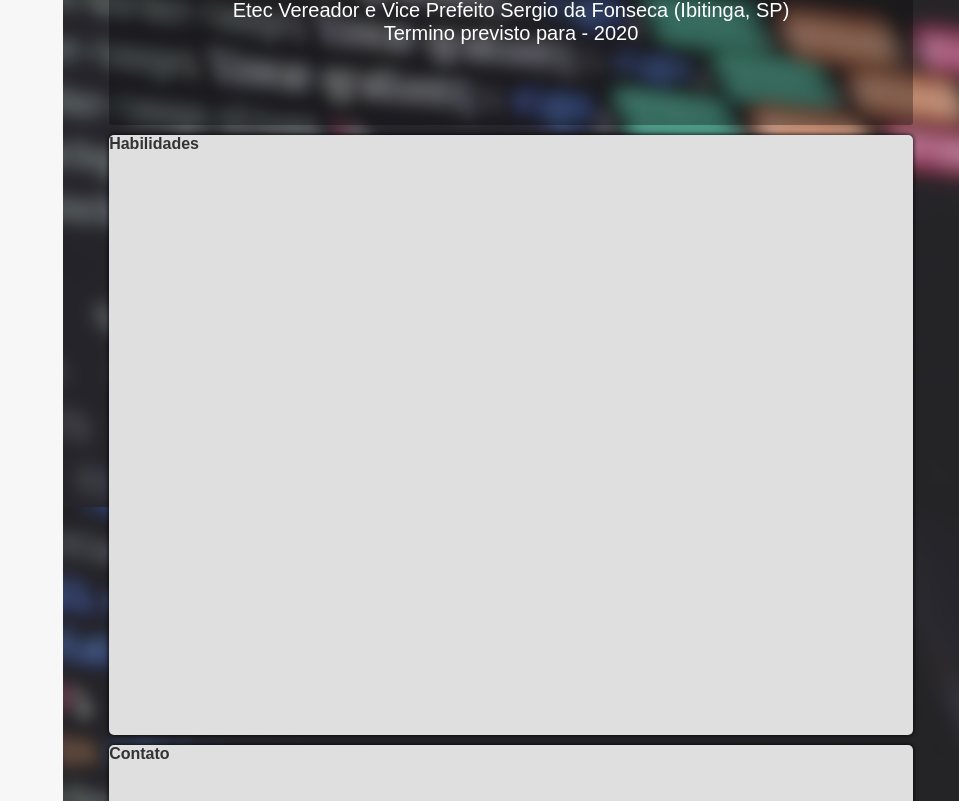
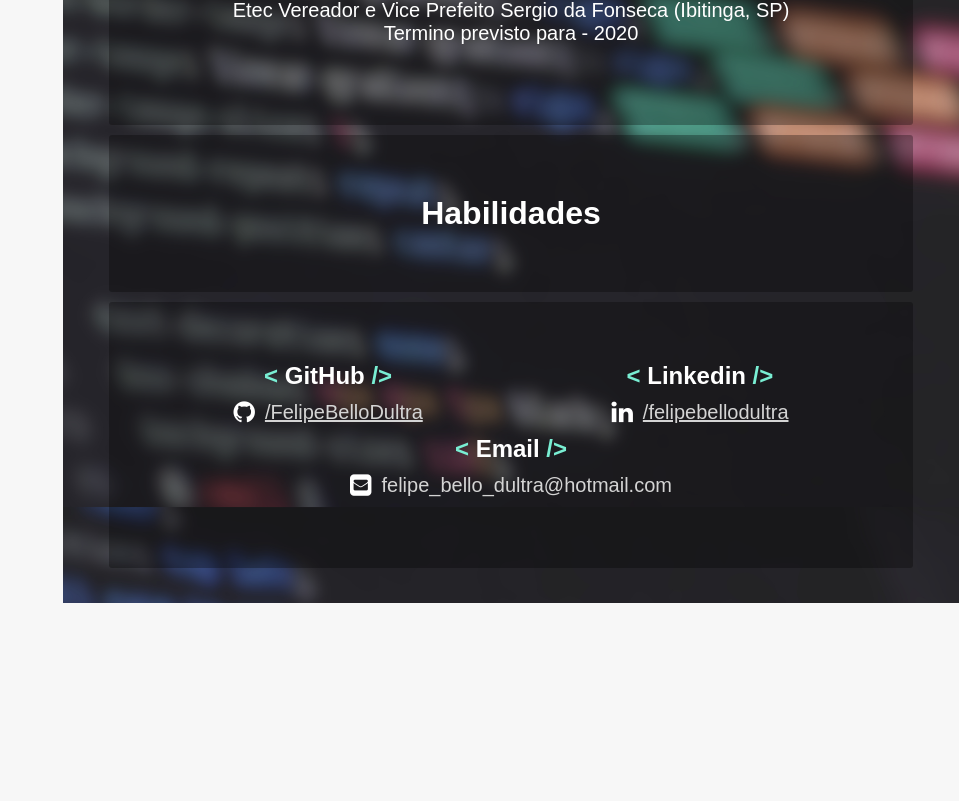
Before and after one commit to FelipeBelloDultra/portfolio, a React (Create React App) app: page / in a window 1280 px wide. Shown: the part 1199-2000 px from the top of the page, without its empty margins (321-1280 px from the left). After the commit the page ends 1802 px from the top, so only its background shows below. Built offline with nearby package versions, Linux system fonts and the light colour scheme.

Commit message:
Contato ok

```diff
--- a/src/components/FloatWhatsapp/FloatWhatsapp.js
+++ b/src/components/FloatWhatsapp/FloatWhatsapp.js
@@ -3,7 +3,7 @@
 const FloatWhatsapp = (props) => (
   <a
     className={`whatsapp-logo ${props.showRightOnLoad}`}
-    href="https://api.whatsapp.com/send?phone=5516997024900&text=Ol%C3%A1%20Felipe%2C%20tudo%20bem%3F%20Estou%20entrando%20em%20contato%20atrav%C3%A9s%20de%20seu%20portf%C3%B3lio."
+    href="https://api.whatsapp.com/send?phone=5516997024900&text=Ol%C3%A1%20Felipe%2C%20tudo%20bem%3F%20Estou%20entrando%20em%20contato%20atrav%C3%A9s%20de%20seu%20site."
     target="blank"
   >
     <i className="fa fa-whatsapp"></i>
--- a/src/components/Info/Components/About/About.js
+++ b/src/components/Info/Components/About/About.js
@@ -14,7 +14,7 @@
           <p>Formação - 2019</p>
         </div>
         <div className={`about-cards ${props.showOnLoad}`}>
-          <h3><span>{'<'} Técnico em informárica -</span> COMPLETO <span>{'/>'}</span></h3>
+          <h3><span>{'<'} Técnico em informática -</span> COMPLETO <span>{'/>'}</span></h3>
           <p>Etec Vereador e Vice Prefeito Sergio da Fonseca (Ibitinga, SP)</p>
           <p>Formação - 2018 ~ 2019</p>
         </div>
--- /dev/null
+++ b/src/components/Info/Components/Contact/Contact.js
@@ -0,0 +1,33 @@
+import React from 'react';
+
+import './styles.css';
+
+const Contact = (props) => {
+  return (
+    <div className={`contact-content ${props.showOpacityOnLoad}`}>
+      <div className="git-hub">
+        <h2>{'< '}<span>GitHub</span> /></h2>
+        <div className="link-content">
+          <i className="fa fa-github"></i>
+          <a href="https://github.com/FelipeBelloDultra" target="blank">/FelipeBelloDultra</a>
+        </div>
+      </div>
+      <div className="linkedin">
+        <h2>{'< '}<span>Linkedin</span> /></h2>
+        <div className="link-content">
+          <i className="fa fa-linkedin"></i>
+          <a href="https://www.linkedin.com/in/felipebellodultra/" target="blank">/felipebellodultra</a>
+        </div>
+      </div>
+      <div className="email">
+        <h2>{'< '}<span>Email</span> /></h2>
+        <div className="link-content">
+          <i className="fa fa-envelope-square"></i>
+          <p>felipe_bello_dultra@hotmail.com</p>
+        </div>
+      </div>
+    </div>
+  );
+};
+
+export default Contact;
--- /dev/null
+++ b/src/components/Info/Components/Contact/index.js
@@ -0,0 +1 @@
+export { default } from './Contact';
--- /dev/null
+++ b/src/components/Info/Components/Contact/styles.css
@@ -0,0 +1,82 @@
+.contact-content {
+  display: flex;
+  justify-content: space-around;
+  flex-wrap: wrap;
+}
+
+.contact-content h2 {
+  color: #79eed3;
+}
+
+.contact-content h2 span {
+  color: #fff;
+}
+
+.link-content {
+  display: flex;
+  align-items: center;
+  justify-content: center;
+  font-size: 20px;
+  padding: 10px;
+  color: #fff;
+}
+
+.link-content i {
+  font-size: 25px;
+}
+
+.link-content a {
+  margin-left: 10px;
+  color: rgb(212, 212, 212);
+  transition: all 0.3s;
+}
+
+.link-content a:hover {
+  color: #fff;
+}
+
+.link-content p {
+  margin-left: 10px;
+  color: rgb(212, 212, 212);
+  transition: all 0.3s;
+}
+
+.link-content p:hover {
+  color: #fff;
+}
+
+.git-hub {
+  align-items: center;
+  display: flex;
+  flex-direction: column;
+}
+
+.linkedin {
+  align-items: center;
+  display: flex;
+  flex-direction: column;
+}
+
+.email {
+  align-items: center;
+  display: flex;
+  flex-direction: column;
+}
+
+@media (max-width: 1089px) {
+  .contact-content {
+    flex-direction: column;
+  }
+
+  .link-content {
+    font-size: 15px;
+  }
+
+  .linkedin {
+    margin-top: 30px;
+  }
+
+  .email {
+    margin-top: 30px;
+  }
+}
--- /dev/null
+++ b/src/components/Info/Components/Skills/Skills.js
@@ -0,0 +1,11 @@
+import React from 'react';
+
+import './styles.css';
+
+const Skills = () => {
+  return (
+    <h1 className="welcome">Habilidades</h1>
+  );
+};
+
+export default Skills;
--- /dev/null
+++ b/src/components/Info/Components/Skills/index.js
@@ -0,0 +1 @@
+export { default } from './Skills';
--- /dev/null
+++ b/src/components/Info/Components/Skills/styles.css
@@ -0,0 +1,3 @@
+.welcome {
+  color: #fff;
+}
--- a/src/components/Info/Components/index.js
+++ b/src/components/Info/Components/index.js
@@ -1,2 +1,4 @@
 export { default as Home } from './Home';
 export { default as About } from './About';
+export { default as Skills } from './Skills';
+export { default as Contact } from './Contact';
--- a/src/components/Info/Info.js
+++ b/src/components/Info/Info.js
@@ -1,6 +1,6 @@
 import React, { memo } from 'react';
 
-import { Home, About } from './Components';
+import { Home, About, Skills, Contact } from './Components';
 import './styles.css';
 
 const Info = (props) => {
@@ -16,11 +16,11 @@
           showOpacityOnLoad={props.showOpacityOnLoad}
         />
       </div>
-      <div className="info-content" id="habilidade">
-        <h4>Habilidades</h4>
+      <div className="info-skills" id="habilidade">
+        <Skills />
       </div>
-      <div className="info-content" id="contato">
-        <h4>Contato</h4>
+      <div className="info-contact" id="contato">
+        <Contact showOpacityOnLoad={props.showOpacityOnLoad} />
       </div>
     </div>
   );
--- a/src/components/Info/styles.css
+++ b/src/components/Info/styles.css
@@ -9,15 +9,6 @@
   background-attachment: fixed;
   background-size: cover;
   padding: 25px;
-}
-
-.info-content {
-  height: 600px;
-  width: 95%;
-  box-shadow: 0 0 5px rgba(0, 0, 0, 2);
-  background-color: rgb(223, 223, 223);
-  border-radius: 5px;
-  margin: 0px auto 10px;
 }
 
 .info-home {
@@ -44,6 +35,27 @@
   margin: 0px auto 10px;
 }
 
+.info-skills {
+  padding: 60px 30px;
+  width: 95%;
+  height: auto;
+  background-color: rgba(0, 0, 0, 0.3);
+  display: flex;
+  justify-content: center;
+  align-items: center;
+  border-radius: 3px;
+  margin: 0px auto 10px;
+}
+
+.info-contact {
+  padding: 60px 30px;
+  width: 95%;
+  height: auto;
+  background-color: rgba(0, 0, 0, 0.3);
+  border-radius: 3px;
+  margin: 0px auto 10px;
+}
+
 @media(max-width: 719px) {
   .info {
     padding: 25px 0 0 0;
```
